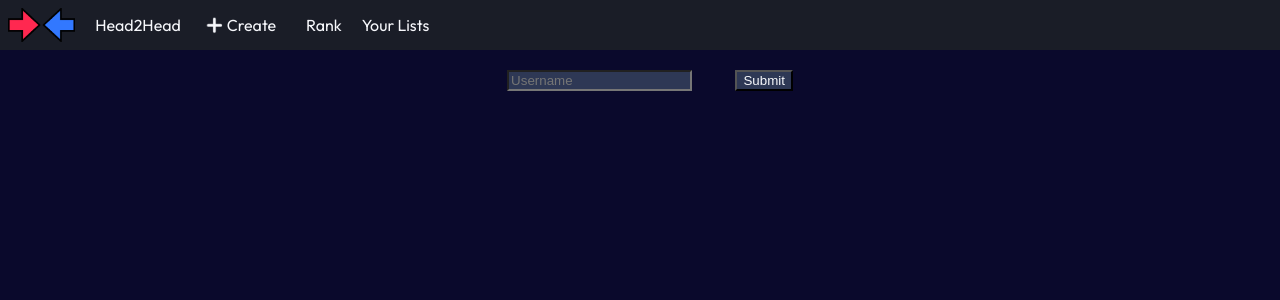
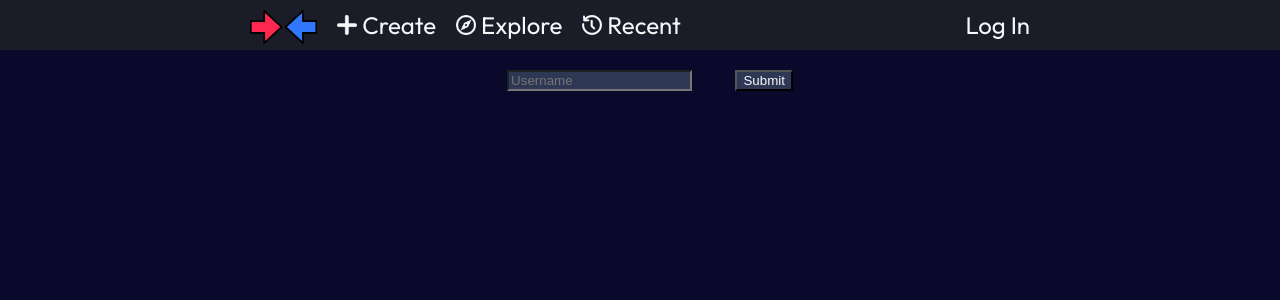
Before and after one commit to AidanSzilagyi/comparison-site, a Django app: page /create-profile/ in a window 1280 px wide. Shown: the top 300 px of the page. Run offline with Django 5.2, Linux system fonts and the light colour scheme.

Commit message:
made header buttons work and look better, created profile slug

```diff
--- a/comparison/settings.py
+++ b/comparison/settings.py
@@ -79,6 +79,7 @@ TEMPLATES = [
                 'django.template.context_processors.request',
                 'django.contrib.auth.context_processors.auth',
                 'django.contrib.messages.context_processors.messages',
+                'createList.context_processors.profile',
             ],
         },
     },
--- /dev/null
+++ b/createList/context_processors.py
@@ -0,0 +1,5 @@
+
+def profile(request):
+    if request.user.is_authenticated:
+        return {"active_profile": getattr(request.user, "profile", None)}
+    return {"active_profile": None}
--- a/createList/middleware.py
+++ b/createList/middleware.py
@@ -19,9 +19,6 @@ class SaveURLBeforeAuthMiddleware:
         self.get_response = get_response
 
     def __call__(self, request):
-        print("Saving URL Check")
-        print("request method = GET:", request.method == 'GET')
-        print("User autheticated:", request.user.is_authenticated)
         if request.method == 'GET' and not request.user.is_authenticated:
             path = request.get_full_path()
             if not path.startswith(('/auth/', '/check-profile/', '/set-username/')):
--- a/createList/models.py
+++ b/createList/models.py
@@ -9,6 +9,11 @@ class Profile(models.Model):
     user = models.OneToOneField(User, on_delete=models.CASCADE)
     username = models.CharField(max_length=20, blank=True, null=True) # REMOVE LATER
     image = models.ImageField(upload_to='media/profile_images', blank=True, null=True)
+    slug = models.SlugField(unique=True)
+    def save(self, *args, **kwargs):
+        if not self.slug:
+            self.slug = generate_profile_slug(self)
+        super().save(*args, **kwargs)
 
 class List(models.Model):
     id = models.UUIDField(primary_key = True, default = uuid.uuid4, editable = False)
@@ -91,9 +96,19 @@ class Meta:
         )
     ]
 
+def generate_profile_slug(profile):
+    slug = slugify(profile.username)
+    counter = 1
+    while Profile.objects.filter(slug=slug).exists():
+        slug = slugify(profile.username + "-" + counter)
+        counter += 1
+    return slug
 
 def generate_list_slug(list):
     slug = slugify(list.name)
     if List.objects.filter(slug=slug).exists():
-        slug = slugify(list.name + list.user.username)
+        slug = slugify(list.name + "-" + list.user.username)
+    counter = 1
+    while List.objects.filter(slug=slug).exists():
+        slug = slugify(list.name + "-" + list.user.username + "-" + counter)
     return slug
--- a/createList/templates/createList/base.html
+++ b/createList/templates/createList/base.html
@@ -14,22 +14,53 @@
         {% block extra_head %}{% endblock %}
     </head>
     <body>
-        <header class="website-header">
-			<div class="website-logo-container">
+        <header class="website-header-background">
+            <div class="website-header">
+                <div class="left-side-header">
+                    <a href="{% url 'home' %}">
+                        <div class="website-logo-container website-header-button">
                             <img class="website-logo-image" src="{% static 'images/arrow-logo.png' %}">
                         </div>
-			<div class="website-title">
-				Head2Head
+                    </a>
+                    <a href="{% url 'create_list' %}">
+                        <div class="create-button-container website-header-button">
+                            <img class="create-icon" src="{% static 'images/plus-icon.png' %}">
+                            <div class="create-plus-word">Create</div>
                         </div>
-			<a class="create-button-container" href="{% url 'create_list' %}">
-				<img class="create-plus-image" src="{% static 'images/plus-icon.png' %}">
-				<div class="create-plus-word">Create</div>
                     </a>
-			<div class="rank-button-container">
-				Rank
+                    <a href="{% url 'explore' %}">
+                        <div class="website-header-button">
+                            <img class="explore-icon" src="{% static 'images/explore-icon.png' %}">
+                            <div>Explore</div>
                         </div>
-			<div class="your-lists-button-container">
-				Your Lists
+                    </a>
+                    <a href="{% url 'recent' %}">
+                        <div class=" website-header-button">
+                            <img class="recent-icon" src="{% static 'images/recent-icon.png' %}">
+                            <div>Recent</div>
+                        </div>
+                    </a>
+                </div>
+                <div class="right-side-header">
+                    {% if active_profile %}
+                        <a href="{% url 'my_profile' %}">
+                            <div class="profile-button-container website-header-button">
+                                <div class="profile-username">
+                                    {{active_profile.username}}
+                                </div>
+                                <div class="profile-image-container">
+                                    <img class="profile-image user-image" src="{{active_profile.image}}">
+                                </div>
+                            </div>
+                        <a>
+                    {% else %}
+                    <a href="{% url 'create_profile' %}">
+                        <div class="login-button website-header-button">
+                            Log In
+                        </div>
+                    </a>
+                    {% endif %}
+                </div>
             </div>
 		</header>
         <div class="primary-container">
--- a/createList/urls.py
+++ b/createList/urls.py
@@ -2,18 +2,21 @@ from django.urls import path
 from . import views
 
 urlpatterns = [
-    path("", views.homepage_redirect, name="index"),
-    path("home/", views.homepage, name="homepage"),
-    path("start-login/", views.start_login, name="start-login"),
+    path("", views.home, name="home"),
     path("create/", views.create_list, name="create_list"),
+    path("explore/", views.explore, name="explore"),
+    path("recent/", views.recent, name="recent"),
     path("<slug:slug>/info/", views.list_info, name="list_info"),
     path("<slug:slug>/rank/", views.list_rank, name="list_rank"),
     path("<slug:slug>/get-comparisons/", views.get_comparisons, name="get_comparisons"),
     path("<slug:slug>/complete-comparison/", views.complete_comparison, name="complete_comparison"),
     path("<slug:slug>/edit/", views.list_edit, name="list_edit"),
+    path("start-login/", views.start_login, name="start-login"),
     path("all-lists/", views.all_lists, name="all_lists"),
     path("create-profile/", views.create_profile, name="create_profile"),
     path("profile-check/", views.profile_check, name="profile_check"),
+    path("profile", views.my_profile, name="my_profile"),
     path("user/<slug:slug>/", views.view_profile, name="view_profile"),
     path("test/card", views.list_card_test, name="list_card_test"),
+    path("not-found", views.not_found, name="not_found"),
 ]
--- a/createList/views.py
+++ b/createList/views.py
@@ -12,12 +12,14 @@ import json
 import uuid
 
 
-# Create your views here.
-def homepage_redirect(request):
+def home(request):
     return render(request, 'createList/home.html')
 
-def homepage(request):
-    return render(request, 'createList/home.html')
+def explore(request):
+    return redirect('home')
+
+def recent(request):
+    return redirect('home')
 
 
 # return render(request, 'mainmenu/profile.html', context)
@@ -118,7 +120,6 @@ def get_comparisons(request, slug):
         if ids:
             uuids = [uuid.UUID(id) for id in ids if id]
             sent_matchups = Matchup.objects.filter(id__in=uuids)
-        print(sent_matchups)
 
     Matchup.objects.filter(id__in=ids)
     comparisons = generate_matchup_json(request.user, list, sent_matchups)
@@ -146,9 +147,20 @@ def list_info(request, slug):
     }
     return render(request, 'createList/list-info.html', context)
 
+@login_required
+def my_profile(request):
+    return redirect('home')
+
 def view_profile(request, slug):
-    lists = List.objects.all()
-    context = {"lists": lists}
+    profile = Profile.objects.get(slug=slug)
+    if not list:
+        not_found(request, "That user does not exist.")
+    lists = List.objects.filter(user=profile.user)
+    context = {
+        "profile": profile,
+        "recent_lists": None,
+        "user_lists": lists,
+    }
     return render(request, 'createList/profile.html', context)
 
 def list_edit(request, slug):
@@ -156,3 +168,8 @@ def list_edit(request, slug):
 
 def list_card_test(request):
     return render(request, 'createList/list-card-prototype.html')
+
+def not_found(request, reason):
+    if not reason:
+        reason = "We could not find that page."
+    return JsonResponse({'error': reason}, status=404)
--- a/static/styles/general.css
+++ b/static/styles/general.css
@@ -34,38 +34,82 @@ a:link, a:visited, a:hover, a:active {
     text-decoration: none;
 }
 
+.user-image {
+    object-fit: contain;
+    object-position: center;
+}
+
 
 /* Header Styling */
+.website-header-background {
+    height: 50px;
+    color: var(--highlight);
+    background-color: var(--tertiary);
+    font-size: 24px;
+    display: flex;
+    justify-content: center;
+    text-wrap: nowrap;
+}
 .website-header {
-    height: 50px;
+    width: min(800px, 100vb);
     display: flex;
     align-items: center;
-    justify-content: left;
-    gap: 20px;
-    color: var(--highlight);
-    background-color: var(--tertiary);
+    justify-content: space-between;
 }
-.website-logo-image {
-    height: 34px;
-    margin-top: 4px;
-    margin-left: 8px;
-}
-
-.create-button-container {
+.website-header-button {
+    padding: 0px 10px;
     display: flex;
     align-items: center;
     justify-content: left;
     height: 50px;
     transition: background-color 0.2s;
-    padding-right: 10px;
 }
-.create-button-container:hover {
+.website-header-button:hover {
     background-color: var(--secondary);
     cursor: pointer;
 }
-.create-plus-image {
-    height: 26px;
+
+.left-side-header {
+    display: flex;
+    align-items: center;
+    justify-content: left;
+}
+.right-side-header {
+    display: flex;
+    align-items: center;
+    justify-content: right;
+}
+
+.website-logo-image {
+    height: 34px;
+    margin-top: 4px;
+}
+
+.create-button-container {
+
+}
+.create-button-container:hover {
+
+}
+.create-icon {
+    height: 20px;
+    margin-right: 5px;
+}
+.explore-icon {
+    height: 20px;
+    margin-right: 5px;
+}
+.recent-icon {
+    height: 20px;
+    margin-right: 5px;
 }
 .create-plus-word {
 
 }
+.profile-image-container {
+    border-radius: 15px;
+    height: 30px;
+}
+.profile-image {
+    height: 30px;
+}
```
Also changed, not shown: createList/templates/createList/profile.html (+12 -2 lines), createList/migrations/0010_profile_slug.py (added), createList/migrations/0011_alter_profile_slug.py (added), static/images/explore-icon.png (added), static/images/old-plus-icon.png (added), static/images/plus-icon.png, static/images/recent-icon.png (added). Lines whose indentation alone changed are shown as unchanged.
